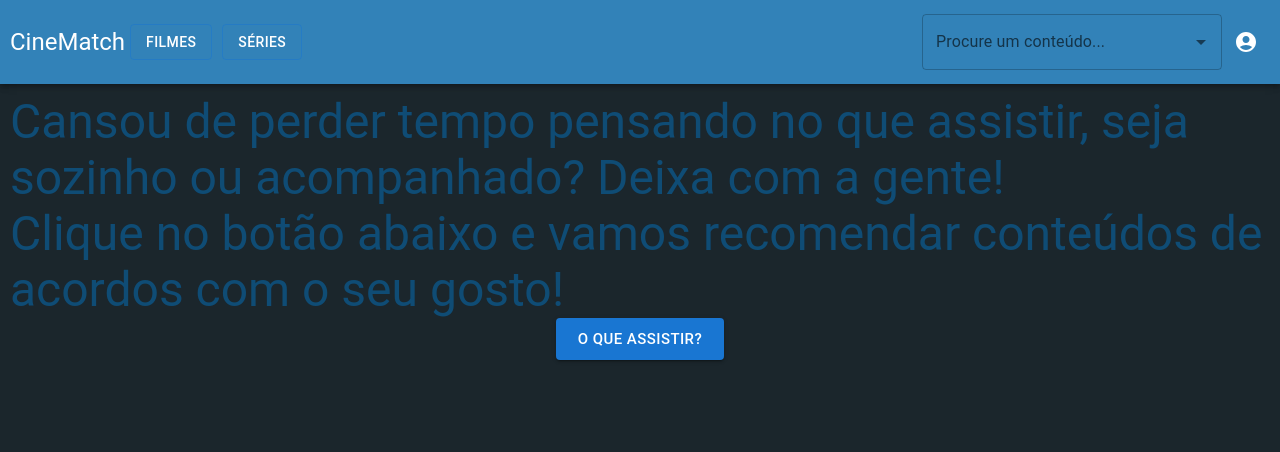
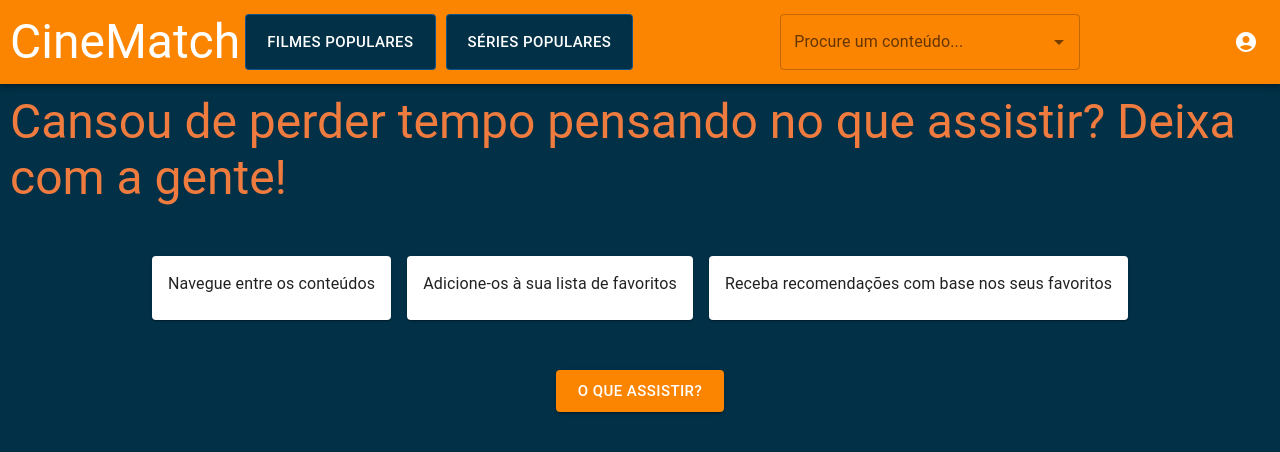
Before and after one commit to jeangabrielrsf/cineMatch-front, a React (Vite) app: page / in a window 1280 px wide. Shown: the top 452 px of the page. Built offline with nearby package versions, Linux system fonts and the light colour scheme; no server answers.

Commit message:
updating

```diff
--- a/src/App.css
+++ b/src/App.css
@@ -1,4 +1,5 @@
 body {
   align-items: center;
-  background-color: #1B262C;
+  background-color: #023047;
+  max-width: 100vw;
 }
--- a/src/components/Header/Header.tsx
+++ b/src/components/Header/Header.tsx
@@ -7,6 +7,7 @@ import {
     IconButton,
     Menu,
     MenuItem,
+    Stack,
     TextField,
     Toolbar,
     Typography,
@@ -35,7 +36,7 @@ export default function Header() {
     const [loadingSearch, setLoadingSearch] = useState(false);
     const [searchText, setSearchText] = useState("");
     const [options, setOptions] = useState([]);
-    const pages = ["filmes", "séries"];
+    const pages = ["filmes populares", "séries populares"];
     const navigate = useNavigate();
 
     function handleMenu(event: ChangeEvent<HTMLElement>) {
@@ -99,30 +100,47 @@ export default function Header() {
     return (
         <AppBar
             position="static"
-            sx={{ padding: "10px", backgroundColor: "#3282B8" }}
+            sx={{ padding: "10px", backgroundColor: "#FB8500" }}
         >
-            <Toolbar disableGutters>
+            <Toolbar
+                disableGutters
+                sx={{
+                    justifyContent: "space-between",
+                    alignItems: "center",
+                }}
+            >
+                <Stack direction="row" flexGrow={0}>
                     <Typography
-                    variant="h5"
-                    component="div"
+                        variant="h3"
                         onClick={() => navigate("/")}
+                        textAlign="center"
                     >
                         CineMatch
                     </Typography>
 
-                <Box sx={{ display: "flex", flexGrow: 1 }}>
+                    <Box
+                        sx={{
+                            display: "flex",
+                        }}
+                    >
                         {pages.map((page) => (
                             <Button
                                 variant="outlined"
+                                size="large"
                                 key={page}
                                 sx={{
                                     marginLeft: "5px",
                                     marginRight: "5px",
-                                color: "white",
                                     display: "block",
+                                    color: "#fff",
+                                    backgroundColor: "#023047",
+                                    ":hover": {
+                                        backgroundColor: "#023047",
+                                        transform: "scale(1.05)",
+                                    },
                                 }}
                                 onClick={() => {
-                                if (page === "séries") {
+                                    if (page === "séries populares") {
                                         navigate("/series-populares");
                                     } else {
                                         navigate("/filmes-populares");
@@ -133,6 +151,8 @@ export default function Header() {
                             </Button>
                         ))}
                     </Box>
+                </Stack>
+
                 <Autocomplete
                     sx={{ width: "300px" }}
                     options={options}
@@ -209,9 +229,6 @@ export default function Header() {
                                   </MenuItem>,
                               ]
                             : [
-                                  <MenuItem onClick={handleClose} key="profile">
-                                      Perfil
-                                  </MenuItem>,
                                   <MenuItem onClick={handleClose} key="likes">
                                       Minhas Curtidas
                                   </MenuItem>,
@@ -224,10 +241,12 @@ export default function Header() {
                         openDialog={openLoginDialog}
                         setOpenDialog={setOpenLoginDialog}
                         setAuth={setUserToken}
+                        setAnchorEl={setAnchorEl}
                     />
                     <SignupDialog
                         openDialog={openRegisterDialog}
                         setOpenDialog={setOpenRegisterDialog}
+                        setAnchorEl={setAnchorEl}
                     />
                 </div>
             </Toolbar>
--- a/src/components/LoginDialog.tsx
+++ b/src/components/LoginDialog.tsx
@@ -1,6 +1,7 @@
 import UserTokenContext from "@/contexts/authContext";
 import { login } from "@/services/auth";
 import { UserLoginData } from "@/utils/formUtils";
+import { LoginDialogProps } from "@/utils/loginDialogUtils";
 import {
     Alert,
     Backdrop,
@@ -16,7 +17,12 @@ import {
 } from "@mui/material";
 import { FormEvent, useContext, useState } from "react";
 
-export default function LoginDialog({ openDialog, setOpenDialog, setAuth }) {
+export default function LoginDialog({
+    openDialog,
+    setOpenDialog,
+    setAuth,
+    setAnchorEl = () => {},
+}: LoginDialogProps) {
     const [loading, setLoading] = useState(false);
     const [openSnack, setOpenSnack] = useState(false);
     const [snackStatus, setSnackStatus] = useState("");
@@ -61,6 +67,7 @@ export default function LoginDialog({ openDialog, setOpenDialog, setAuth }) {
         }
         handleCloseLoading();
         handleCloseDialog();
+        setAnchorEl(null);
     }
 
     return (
--- a/src/components/SignupDialog.tsx
+++ b/src/components/SignupDialog.tsx
@@ -15,7 +15,11 @@ import {
 } from "@mui/material";
 import { FormEvent, useState } from "react";
 
-export default function SignupDialog({ openDialog, setOpenDialog }) {
+export default function SignupDialog({
+    openDialog,
+    setOpenDialog,
+    setAnchorEl,
+}) {
     const [loading, setLoading] = useState(false);
     const [openSnack, setOpenSnack] = useState(false);
     const [snackStatus, setSnackStatus] = useState("");
@@ -60,6 +64,7 @@ export default function SignupDialog({ openDialog, setOpenDialog }) {
         }
         handleCloseLoading();
         handleCloseDialog();
+        setAnchorEl(null);
     }
 
     return (
--- a/src/pages/HomePage.tsx
+++ b/src/pages/HomePage.tsx
@@ -1,6 +1,30 @@
-import { Box, Button, Typography } from "@mui/material";
+import LoginDialog from "@/components/LoginDialog";
+import UserTokenContext from "@/contexts/authContext";
+import {
+    Box,
+    Button,
+    Card,
+    CardContent,
+    Stack,
+    Stepper,
+    Typography,
+} from "@mui/material";
+import { useContext, useState } from "react";
+import { useNavigate } from "react-router-dom";
 
 export default function HomePage() {
+    const navigate = useNavigate();
+    const [openDialog, setOpenDialog] = useState(false);
+    const { userToken, setUserToken } = useContext(UserTokenContext);
+
+    function handleClickButton() {
+        if (!userToken) {
+            setOpenDialog(true);
+        } else {
+            navigate("/recomendacoes");
+        }
+    }
+
     return (
         <Box
             sx={{
@@ -10,14 +34,35 @@ export default function HomePage() {
                 flexDirection: "column",
             }}
         >
-            <Typography variant="h3" sx={{ color: "#0F4C75" }}>
-                Cansou de perder tempo pensando no que assistir, seja sozinho ou
-                acompanhado? Deixa com a gente!
+            <Typography variant="h3" sx={{ color: "#F07B3F" }}>
+                Cansou de perder tempo pensando no que assistir? Deixa com a
+                gente!
             </Typography>
-            <Typography variant="h3" sx={{ color: "#0F4C75" }}>
-                Clique no botão abaixo e vamos recomendar conteúdos de acordos
-                com o seu gosto!
-            </Typography>
+
+            <Typography></Typography>
+            <Stack direction="row" spacing={2} margin={"50px"}>
+                <Card>
+                    <CardContent>
+                        <Stepper></Stepper>
+                        <Typography>Navegue entre os conteúdos</Typography>
+                    </CardContent>
+                </Card>
+                <Card>
+                    <CardContent>
+                        <Typography>
+                            Adicione-os à sua lista de favoritos
+                        </Typography>
+                    </CardContent>
+                </Card>
+                <Card>
+                    <CardContent>
+                        <Typography>
+                            Receba recomendações com base nos seus favoritos
+                        </Typography>
+                    </CardContent>
+                </Card>
+            </Stack>
+
             <Box
                 sx={{
                     mx: "auto",
@@ -26,10 +71,26 @@ export default function HomePage() {
                     justifyContent: "center",
                 }}
             >
-                <Button variant="contained" size="large">
+                <Button
+                    variant="contained"
+                    onClick={handleClickButton}
+                    size="large"
+                    sx={{
+                        backgroundColor: "#FB8500",
+                        ":hover": {
+                            backgroundColor: "#FB8500",
+                            transform: "scale(1.2)",
+                        },
+                    }}
+                >
                     O que assistir?
                 </Button>
             </Box>
+            <LoginDialog
+                openDialog={openDialog}
+                setOpenDialog={setOpenDialog}
+                setAuth={setUserToken}
+            />
         </Box>
     );
 }
--- a/src/pages/PopularMovies.tsx
+++ b/src/pages/PopularMovies.tsx
@@ -7,7 +7,7 @@ export default function PopularMovies() {
         <Box sx={{ padding: "10px" }}>
             <Typography
                 variant="h2"
-                color="#BBE1FA"
+                color="#F07B3F"
                 justifyContent="center"
                 display="flex"
             >
--- a/src/pages/PopularSeries.tsx
+++ b/src/pages/PopularSeries.tsx
@@ -7,7 +7,7 @@ export default function PopularSeries() {
         <Box sx={{ padding: "10px" }}>
             <Typography
                 variant="h2"
-                color="#BBE1FA"
+                color="#F07B3F"
                 justifyContent="center"
                 display="flex"
             >
--- /dev/null
+++ b/src/utils/loginDialogUtils.tsx
@@ -0,0 +1,6 @@
+export interface LoginDialogProps {
+    openDialog: boolean;
+    setOpenDialog: (open: boolean) => void;
+    setAuth: (token: string) => void;
+    setAnchorEl?: (el: HTMLElement | null) => void;
+}
```
Also changed, not shown: src/pages/UserFavorites.tsx (added, +28 -0 lines), src/routes/index.tsx (+10 -0 lines), deleted.txt (added). Lines whose indentation alone changed are shown as unchanged.
